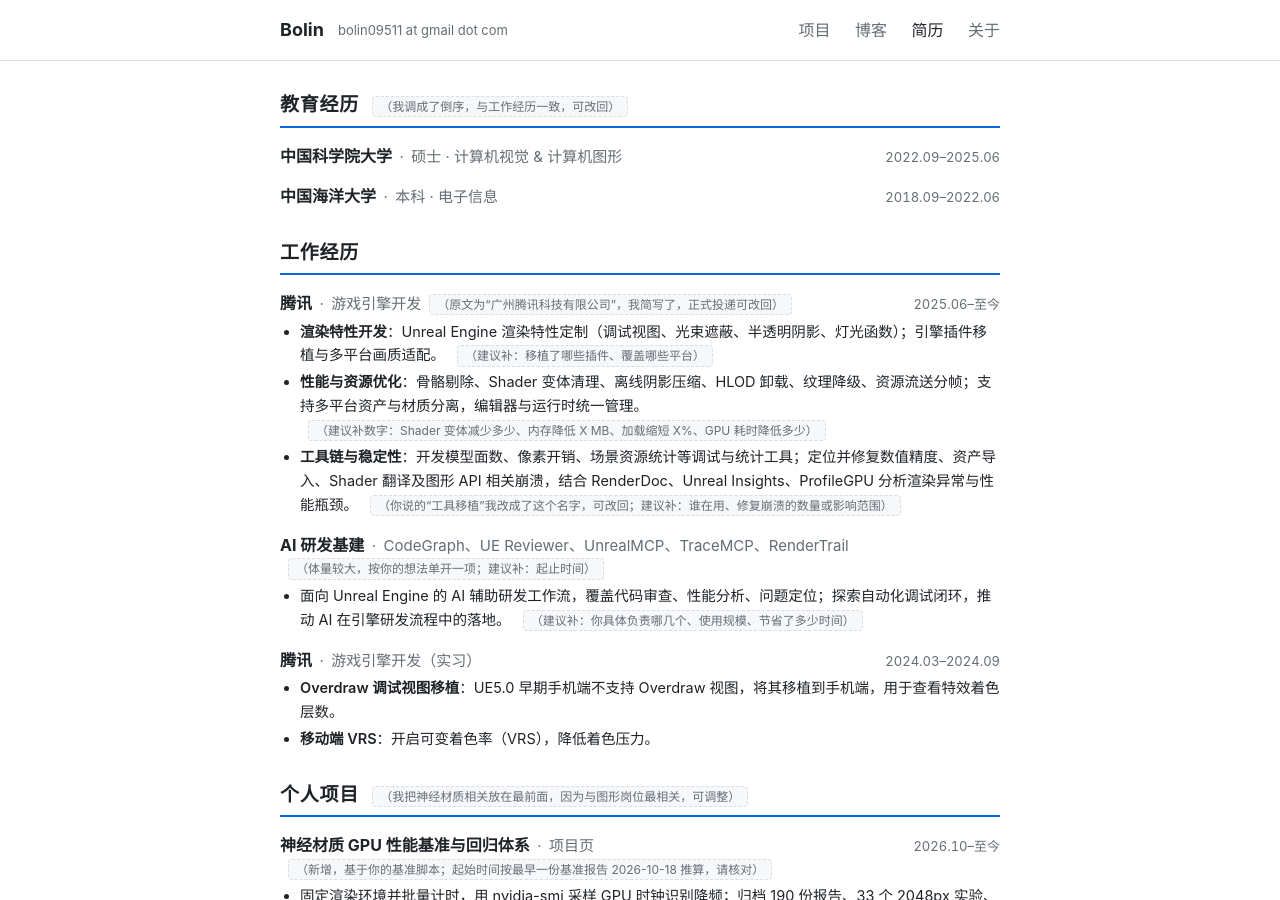
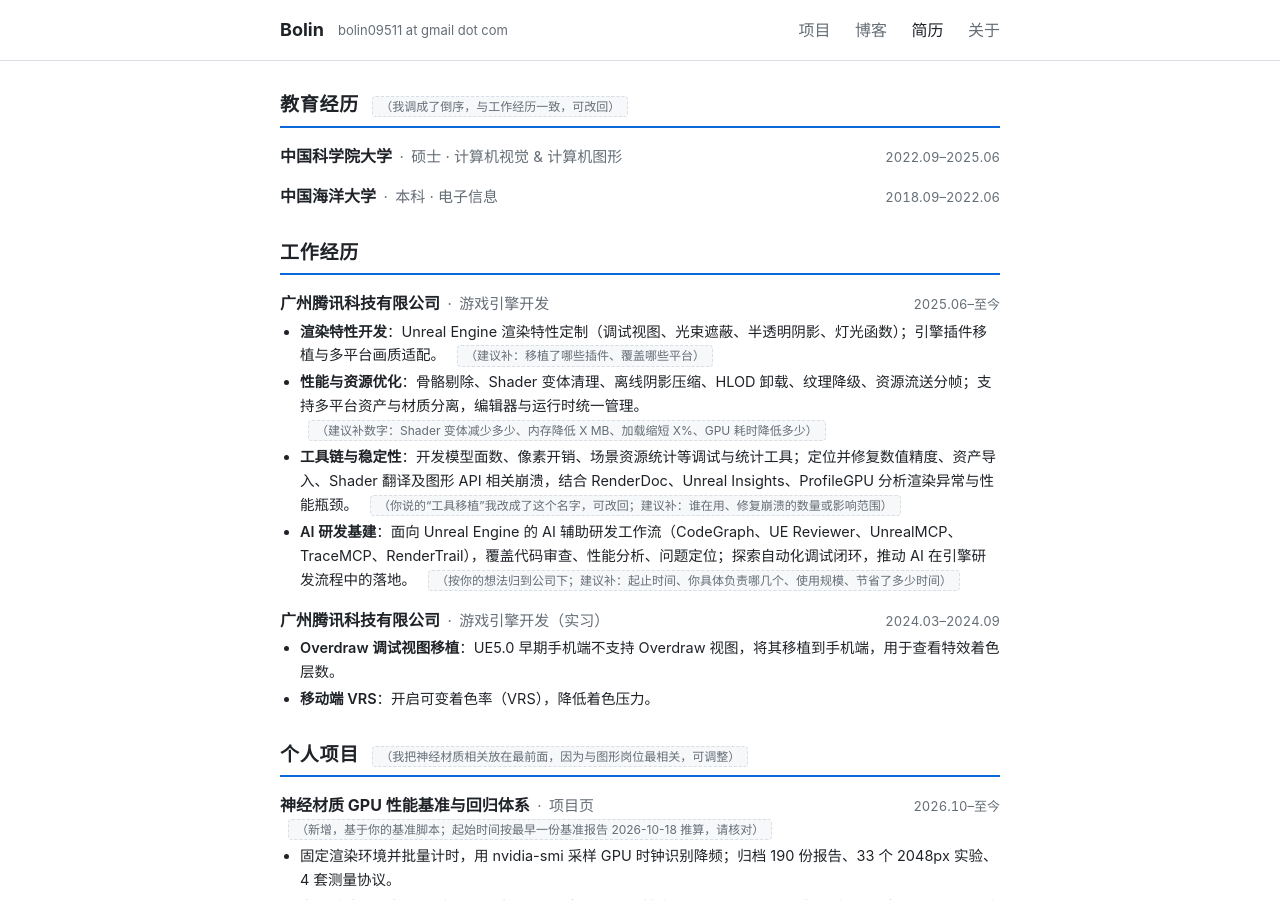
Before and after one commit to bolin12/bolin12.github.io, a Jekyll site: the page built from resume.md, in a window 1280 px wide and 900 px high. Built offline with Jekyll 4.4.1, drawn with Linux system fonts in a browser that asks for light colours; our own code applies the rules of GitHub Pages for plain Markdown files.

Commit message:
Resume: full company name; fold AI infra under the company

```diff
--- a/_data/resume.yml
+++ b/_data/resume.yml
@@ -19,9 +19,8 @@ sections:
 
   - title: 工作经历
     items:
-      - title: 腾讯
+      - title: 广州腾讯科技有限公司
         sub: 游戏引擎开发
-        note: （原文为“广州腾讯科技有限公司”，我简写了，正式投递可改回）
         date: 2025.06–至今
         points:
           - label: 渲染特性开发
@@ -33,16 +32,11 @@ sections:
           - label: 工具链与稳定性
             text: 开发模型面数、像素开销、场景资源统计等调试与统计工具；定位并修复数值精度、资产导入、Shader 翻译及图形 API 相关崩溃，结合 RenderDoc、Unreal Insights、ProfileGPU 分析渲染异常与性能瓶颈。
             note: （你说的“工具移植”我改成了这个名字，可改回；建议补：谁在用、修复崩溃的数量或影响范围）
+          - label: AI 研发基建
+            text: 面向 Unreal Engine 的 AI 辅助研发工作流（CodeGraph、UE Reviewer、UnrealMCP、TraceMCP、RenderTrail），覆盖代码审查、性能分析、问题定位；探索自动化调试闭环，推动 AI 在引擎研发流程中的落地。
+            note: （按你的想法归到公司下；建议补：起止时间、你具体负责哪几个、使用规模、节省了多少时间）
 
-      - title: AI 研发基建
-        sub: CodeGraph、UE Reviewer、UnrealMCP、TraceMCP、RenderTrail
-        note: （体量较大，按你的想法单开一项；建议补：起止时间）
-        date: ""
-        points:
-          - text: 面向 Unreal Engine 的 AI 辅助研发工作流，覆盖代码审查、性能分析、问题定位；探索自动化调试闭环，推动 AI 在引擎研发流程中的落地。
-            note: （建议补：你具体负责哪几个、使用规模、节省了多少时间）
-
-      - title: 腾讯
+      - title: 广州腾讯科技有限公司
         sub: 游戏引擎开发（实习）
         date: 2024.03–2024.09
         points:
```
